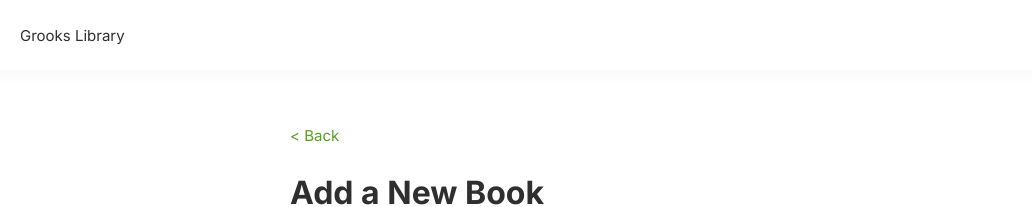
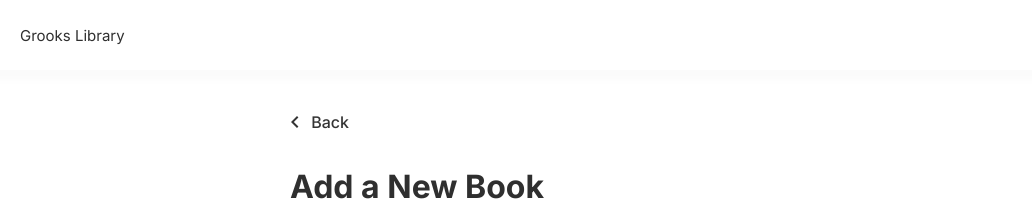
Before and after one commit to DevangMstryls/Grooks-Library, a React (Create React App) app: page /add in a window 1280 px wide. Shown: the top 207 px of the page, without its empty margins (0-1032 px from the left). Built offline with nearby package versions, Linux system fonts and the light colour scheme.

Commit message:
master/styling: fixed back link and made associated changes

```diff
--- /dev/null
+++ b/src/components/BackLink.tsx
@@ -0,0 +1,20 @@
+import {ChevronLeftIcon} from "./icons";
+import React from "react";
+
+type Props = {
+    onClick: () => void,
+};
+
+const BackLink = (props: Props) => {
+    return (
+        <div
+            className="d-inline-flex flex-row flex-align-items-center cur-p back-link"
+            onClick={props.onClick}
+        >
+            <ChevronLeftIcon/>
+            <p className="p6 m-0">&nbsp;Back</p>
+        </div>
+    );
+};
+
+export default BackLink;
--- a/src/components/books/AddUpdateBook.tsx
+++ b/src/components/books/AddUpdateBook.tsx
@@ -2,7 +2,6 @@ import React, {useState} from "react";
 import {connect} from "react-redux";
 import {APP_STATE, BooksState} from "../../core/types/stateTypes";
 import {useHistory, useLocation, useParams} from "react-router";
-import {Link} from "react-router-dom";
 import {FieldError, useForm} from "react-hook-form";
 import {ACTION_TYPES, BOOK_COVER_PLACEHOLDER, MSGS} from "../../core/constants";
 import TextField from "../form/TextField";
@@ -10,6 +9,7 @@ import TextareaField from "../form/TextareaField";
 import NumberField from "../form/NumberField";
 import {Book} from "../../core/types/types";
 import "./../../styles/components/AddUpdateBook.scss";
+import BackLink from "../BackLink";
 
 const mapStateToProps = (state: APP_STATE) => {
     return {
@@ -138,10 +138,15 @@ const AddUpdateBook = (props: Props) => {
     return (
         <div className="m-x-auto book-add-update">
 
-            <p className="p7">
-                {/* TODO: fix this */}
-                <Link to={'/'}>&lt; Back</Link>
-            </p>
+            <BackLink
+                onClick={() => {
+                    if (routerHistory.length > 1)
+                        routerHistory.goBack();
+                    else {
+                        routerHistory.replace('/');
+                    }
+                }}
+            />
 
             <h1 className="h2">{mode === 'add' ? 'Add a New Book' : `Update book: ${book.name}`}</h1>
 
--- a/src/components/books/BookDetail.tsx
+++ b/src/components/books/BookDetail.tsx
@@ -2,10 +2,11 @@ import React, {useState} from "react";
 import {APP_STATE, BooksState} from "../../core/types/stateTypes";
 import {connect, useDispatch} from "react-redux";
 import {useParams} from "react-router";
-import {Link, useHistory} from "react-router-dom";
+import {useHistory} from "react-router-dom";
 import "./../../styles/components/BookDetail.scss";
 import {ChevronDownIcon, ChevronUpIcon, DeleteIcon, EditIcon} from "../icons";
 import {ACTION_TYPES} from "../../core/constants";
+import BackLink from "../BackLink";
 
 
 const mapStateToProps = (state: APP_STATE) => {
@@ -59,9 +60,16 @@ const BookDetail = (props: Props) => {
 
     return (
         <div className="m-x-auto book-detail">
-            <p className="p7">
-                <Link to={'/'}>&lt; Back</Link>
-            </p>
+
+            <BackLink
+                onClick={() => {
+                    if (routerHistory.length > 1)
+                        routerHistory.goBack();
+                    else {
+                        routerHistory.push('/');
+                    }
+                }}
+            />
 
             <div className="book-details-head pos-rel">
                 <button className="btn-icon menu-open-btn pos-abs" onClick={handleDropdownClick}>
--- a/src/styles/core/_classes.scss
+++ b/src/styles/core/_classes.scss
@@ -48,6 +48,7 @@
   &-500 {
     max-width: 500px;
   }
+
   &-600 {
     max-width: 600px;
   }
@@ -77,12 +78,6 @@
 
 .v-al-mdl {
   vertical-align: middle;
-}
-
-.d {
-  &-flex {
-    display: flex;
-  }
 }
 
 .flex {
@@ -170,6 +165,16 @@
   }
 }
 
+.d {
+  &-flex {
+    display: flex;
+  }
+
+  &-inline-flex {
+    display: inline-flex;
+  }
+}
+
 .cur-p {
   cursor: pointer;
 }
--- a/src/styles/core/_common-classes.scss
+++ b/src/styles/core/_common-classes.scss
@@ -39,3 +39,20 @@
     }
   }
 }
+
+.back-link {
+  color: $color-dark-gray-1;
+  margin-left: -7px;
+
+  svg {
+    fill: $color-dark-gray-1;
+  }
+
+  &:hover, &:focus {
+    color: $color-accent;
+
+    svg {
+      fill: $color-accent;
+    }
+  }
+}
```
